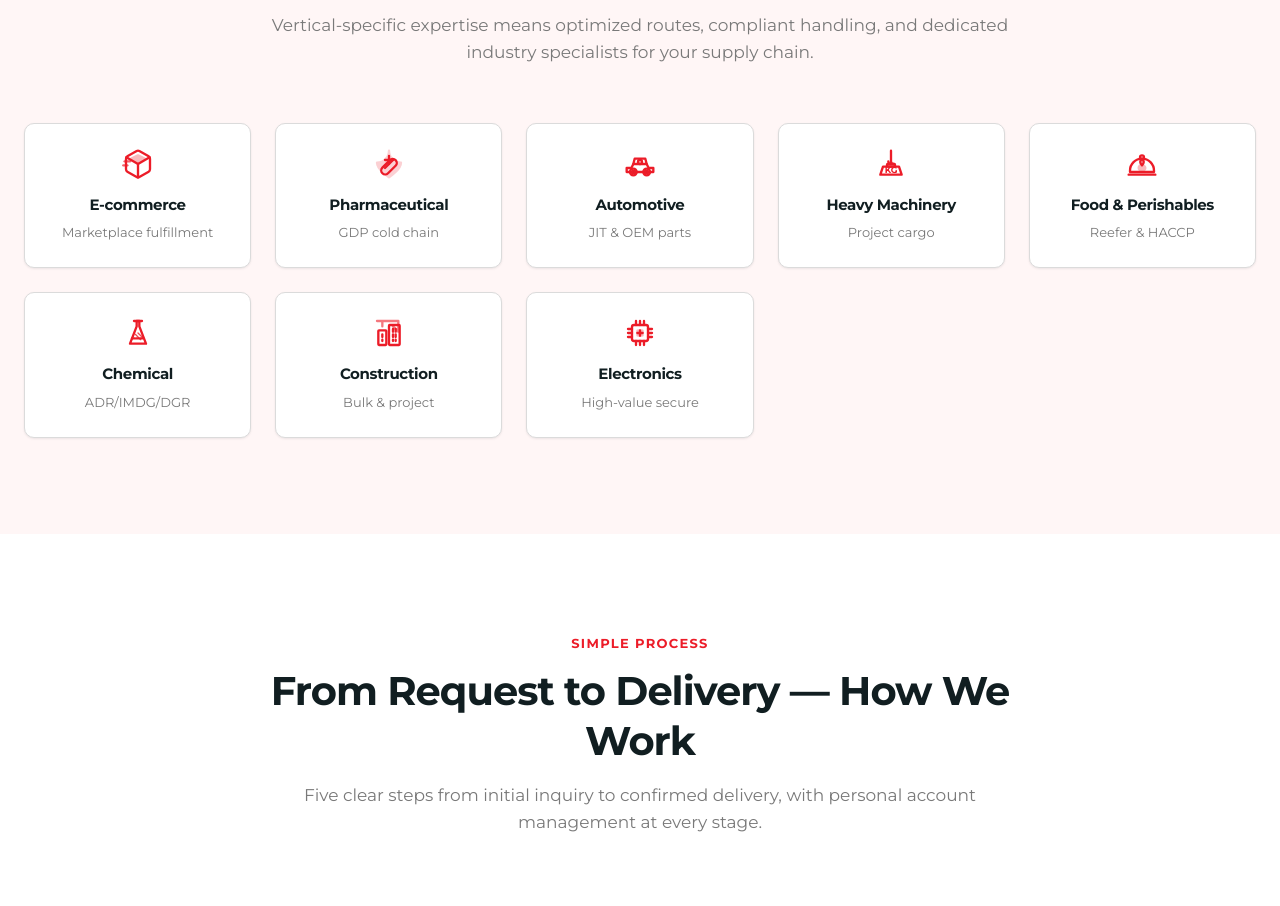
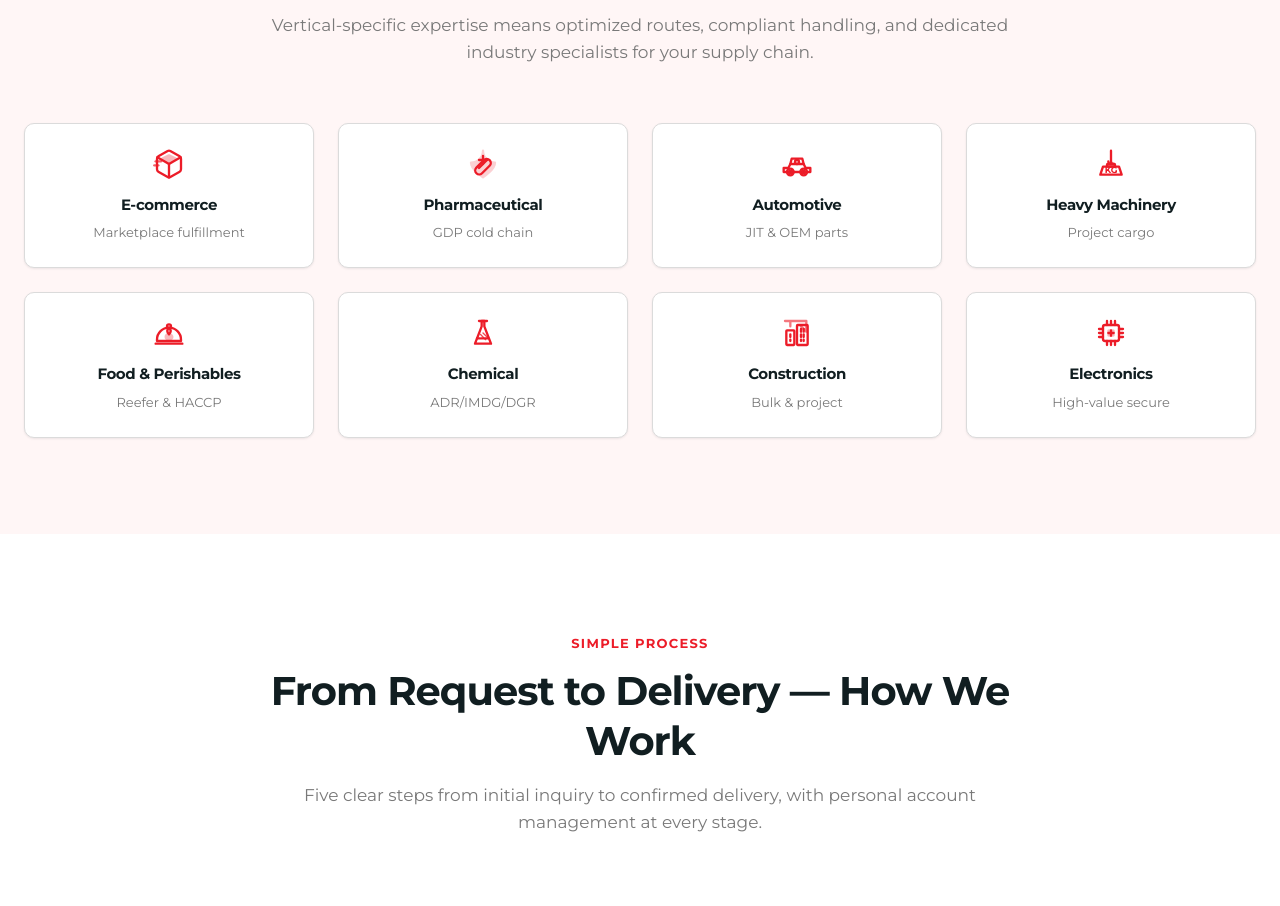
Before and after one commit to Tatul11/cio-logistics-web, a Next.js app: page /en in a window 1280 px wide. Shown: the part 4980-5886 px from the top of the page. Built offline with nearby package versions, Linux system fonts and the light colour scheme.

Commit message:
UI tweak: Update Industry Expertise grid to 4 columns per row

```diff
--- a/src/app/[lang]/page.tsx
+++ b/src/app/[lang]/page.tsx
@@ -456,7 +456,7 @@ export default async function LocalizedHomePage(props: PageProps) {
             <p>{dict.industries.desc}</p>
           </div>
 
-          <div style={{ display: 'grid', gridTemplateColumns: 'repeat(auto-fit, minmax(220px, 1fr))', gap: '24px' }}>
+          <div className="grid-4-cols">
             {[
               {
                 label: dict.industries.ecommerce,
--- a/src/app/globals.css
+++ b/src/app/globals.css
@@ -235,6 +235,30 @@ p:last-child {
   }
 }
 
+.grid-4-cols {
+  display: grid;
+  grid-template-columns: 1fr;
+  gap: 24px;
+}
+
+@media (min-width: 640px) {
+  .grid-4-cols {
+    grid-template-columns: repeat(2, 1fr);
+  }
+}
+
+@media (min-width: 900px) {
+  .grid-4-cols {
+    grid-template-columns: repeat(3, 1fr);
+  }
+}
+
+@media (min-width: 1150px) {
+  .grid-4-cols {
+    grid-template-columns: repeat(4, 1fr);
+  }
+}
+
 /* ==========================================================================
    BUTTONS
    ========================================================================== */
```
